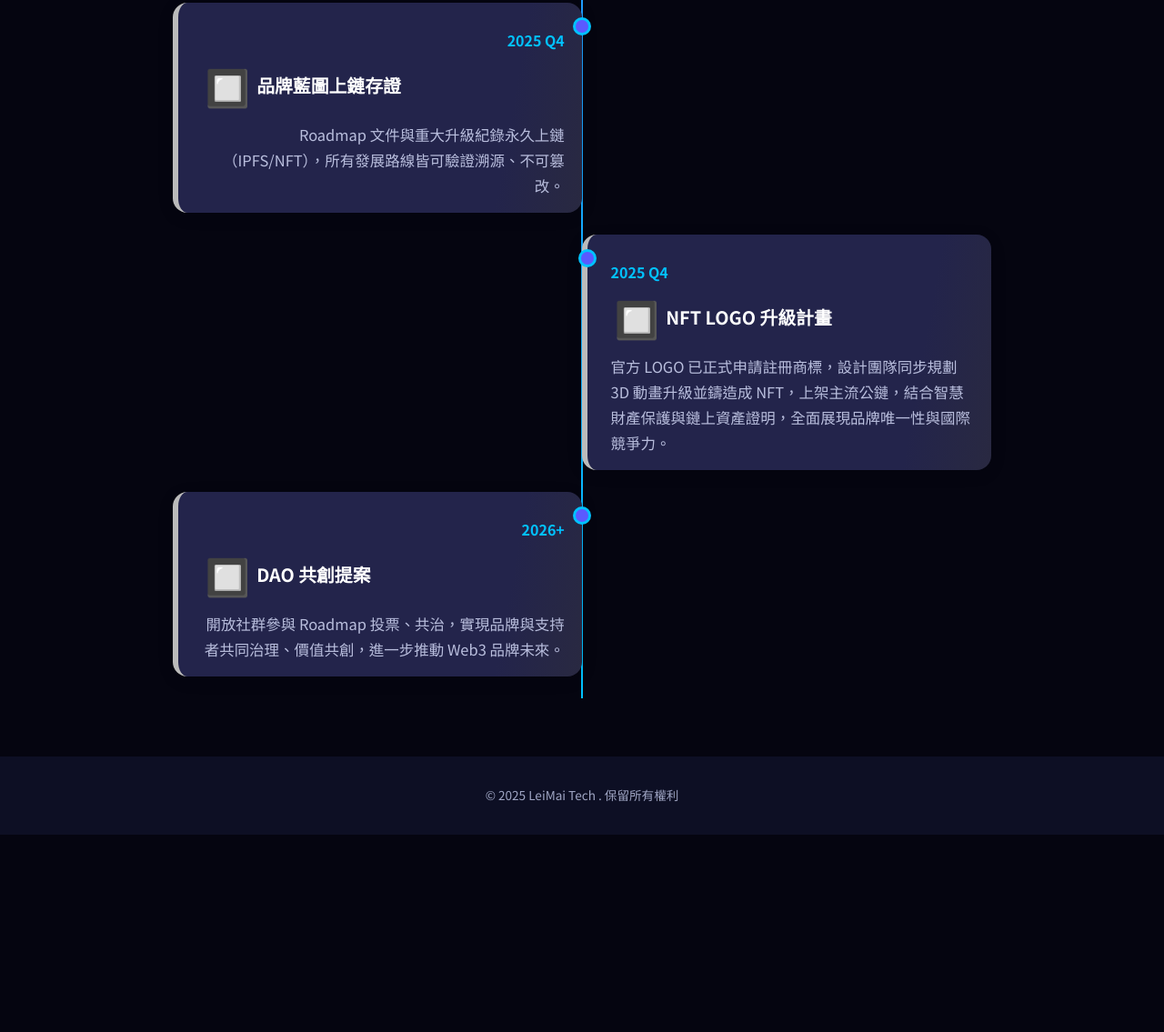
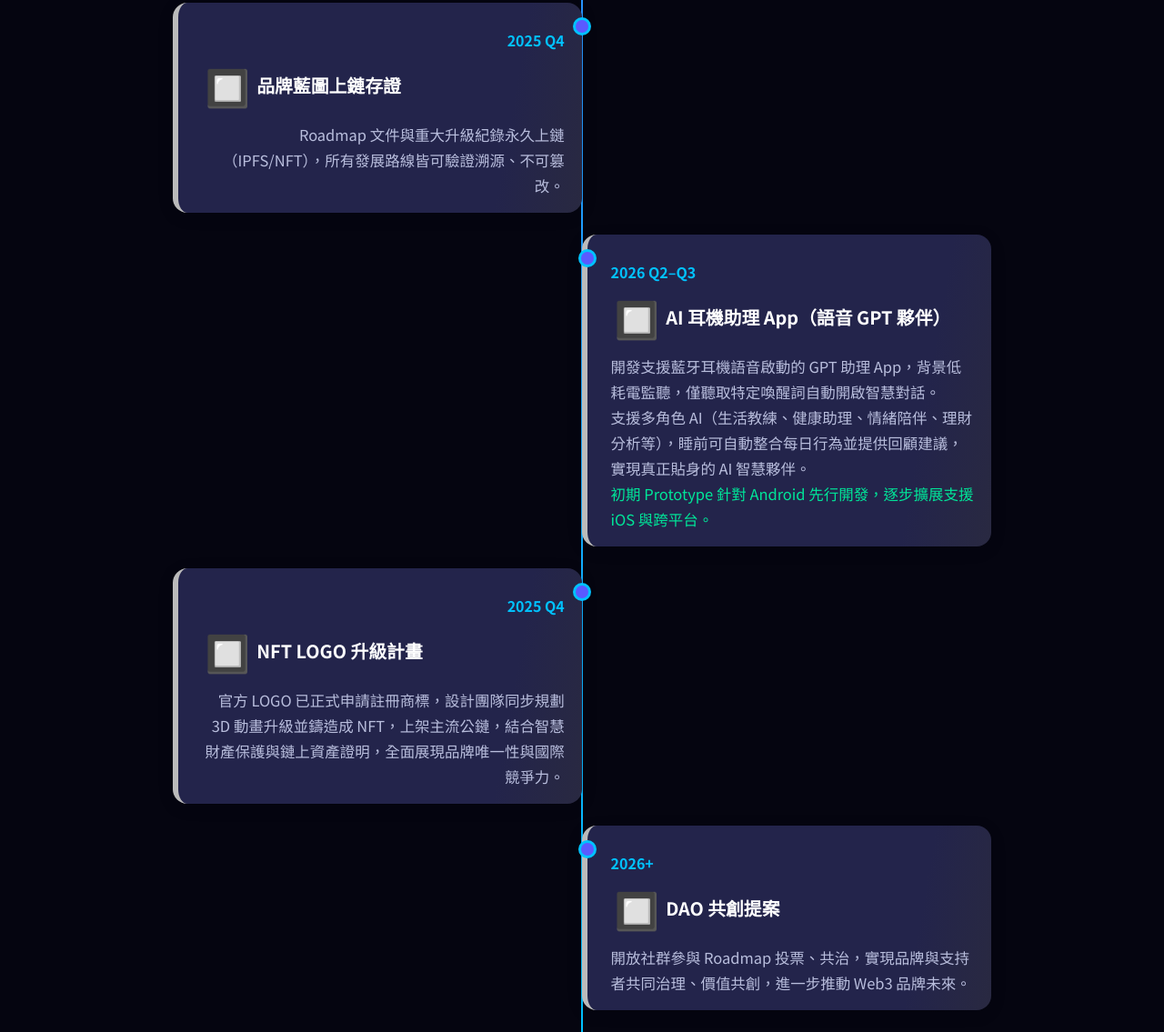
Before and after one commit to Le1Ma1/leimaitech-site, a website: page index.html in a window 1280 px wide. Shown: the part 2968-4103 px from the top of the page at 91% size. Before the commit the page ends 3886 px from the top, so only its background shows below. Drawn offline with nearby package versions, Linux system fonts and the light colour scheme.

Commit message:
add: roadmap

```diff
--- a/index.html
+++ b/index.html
@@ -166,6 +166,15 @@
             </p>
           </li>
           <li class="timeline-item planning" tabindex="0">
+            <span class="date">2026 Q2–Q3</span>
+            <h3>AI 耳機助理 App（語音 GPT 夥伴）</h3>
+            <p>
+              開發支援藍牙耳機語音啟動的 GPT 助理 App，背景低耗電監聽，僅聽取特定喚醒詞自動開啟智慧對話。<br>
+              支援多角色 AI（生活教練、健康助理、情緒陪伴、理財分析等），睡前可自動整合每日行為並提供回顧建議，實現真正貼身的 AI 智慧夥伴。<br>
+              <span style="color:#00e699;">初期 Prototype 針對 Android 先行開發，逐步擴展支援 iOS 與跨平台。</span>
+            </p>
+          </li>
+          <li class="timeline-item planning" tabindex="0">
             <span class="date">2025 Q4</span>
             <h3>NFT LOGO 升級計畫</h3>
             <p>
```
